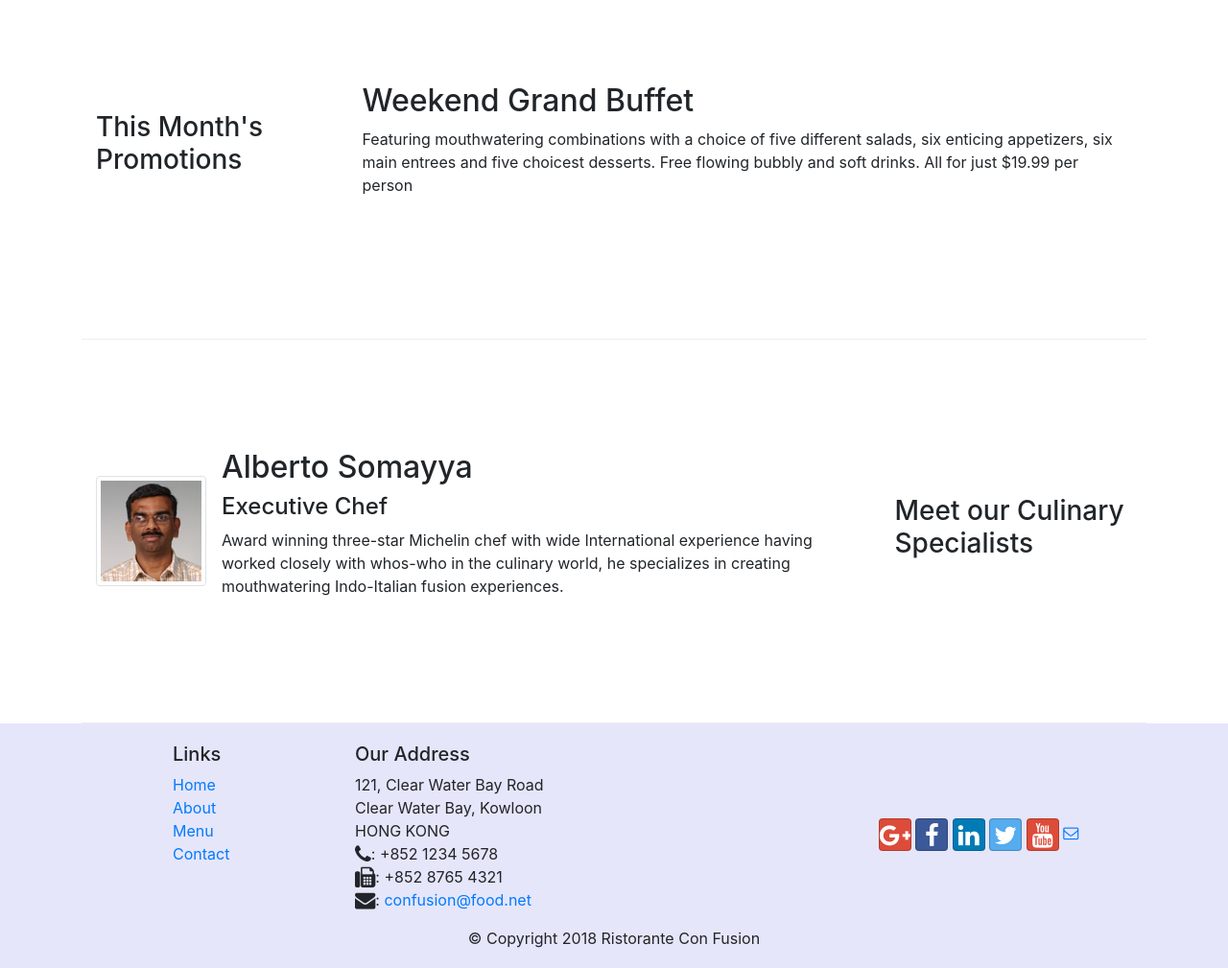
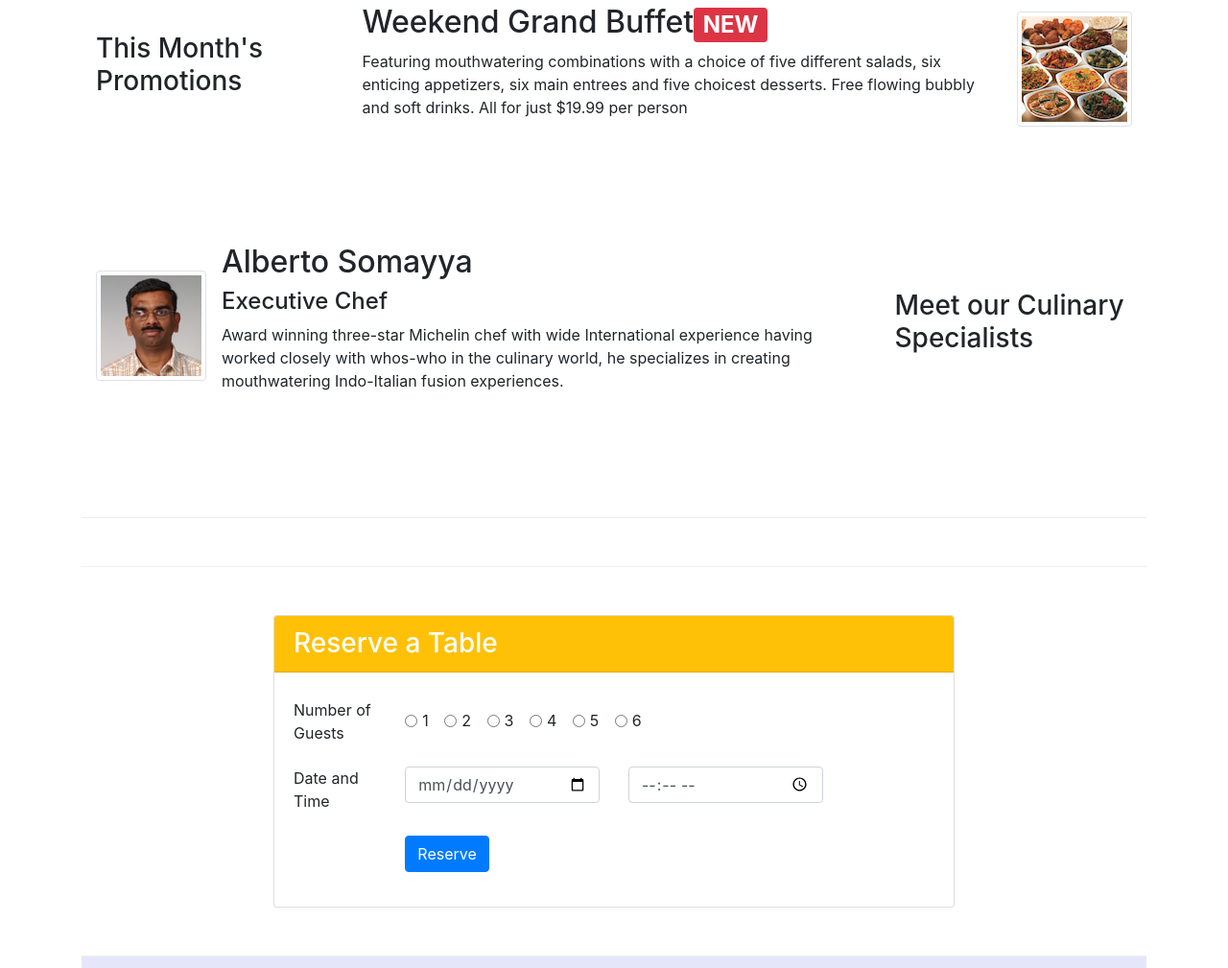
Before and after one commit to dhanashree0107/Bootstrap-course, a website: page index.html in a window 1280 px wide. Shown: the part 780-1789 px from the top of the page at 96% size. Drawn offline with nearby package versions, Linux system fonts and the light colour scheme.

Commit message:
Assignment 2

```diff
--- a/index.html
+++ b/index.html
@@ -39,8 +39,11 @@
                     <h1>Ristorante con Fusion</h1>
                     <p>We take inspiration from the World's best cuisines, and create a unique fusion experience. Our lipsmacking creations will tickle your culinary senses!</p>
                 </div>
-                <div class="col-12 col-sm align-self-center">
+                <div class="col-12 col-sm-3 align-self-center">
                     <img src="img/logo.png" class="img-fluid">
+                </div>
+                <div class="col-12 col-sm-3 text-center align-self-center">
+                    <a href="#reservetable" class="btn btn-sm btn-warning">Reserve Table</a>
                 </div>
             </div>
         </div>
@@ -56,7 +59,7 @@
                     <img class="d-flex mr-3 img-thumbnail align-self-center" src="img/uthappizza.png" alt="uthappizza">
                     <div class="media-body">
                         <h2 class="mt-0">Uthappizza <span class="badge badge-danger">HOT</span><span class="badge badge-pill badge-secondary">$4.99</span></h2>
-                        <p>A unique combination of Indian Uthappam (pancake) and Italian pizza, topped with Cerignola olives, ripe vine cherry tomatoes, Vidalia onion, Guntur chillies and Buffalo Paneer.</p>
+                        <p class="d-none d-sm-block">A unique combination of Indian Uthappam (pancake) and Italian pizza, topped with Cerignola olives, ripe vine cherry tomatoes, Vidalia onion, Guntur chillies and Buffalo Paneer.</p>
                     </div>
                 </div>
 
@@ -69,11 +72,14 @@
                 <h3>This Month's Promotions</h3>
             </div>
             <div class="col-12 col-sm col-md">
-                <h2>Weekend Grand Buffet</h2>
-                <p>Featuring mouthwatering combinations with a choice of five different salads, six enticing appetizers, six main entrees and five choicest desserts. Free flowing bubbly and soft drinks. All for just $19.99 per person </p>
+                <div class="media">
+                    <div class="media-body">
+                        <h2>Weekend Grand Buffet<span class="badge badge-danger">NEW</span></h2>
+                        <p class="d-none d-sm-block">Featuring mouthwatering combinations with a choice of five different salads, six enticing appetizers, six main entrees and five choicest desserts. Free flowing bubbly and soft drinks. All for just $19.99 per person </p>
+                    </div>
+                    <img class="d-flex ml-3 img-thumbnail align-self-center" src="img/buffet.png" alt="buffet">
                 </div>
             </div>
-
             <div class="row row-content align-items-center">
                 <div class="col-12 col-sm-4 order-sm-last col-md-3">
                     <h3>Meet our Culinary Specialists</h3>
@@ -84,8 +90,62 @@
                         <div class="media-body">
                             <h2 class="mt-0">Alberto Somayya</h2>
                             <h4>Executive Chef</h4>
-                        <p>Award winning three-star Michelin chef with wide International experience having worked closely with whos-who in the culinary world, he specializes in creating mouthwatering Indo-Italian fusion experiences. </p>
+                            <p class="d-none d-sm-block">Award winning three-star Michelin chef with wide International experience having worked closely with whos-who in the culinary world, he specializes in creating mouthwatering Indo-Italian fusion experiences. </p>
                         </div>
+                    </div>
+                </div>
+            </div>
+        </div>
+        <div class="row row-content justify-content-center">
+            <div class="col col-sm-8 align-self-center">
+                <div class="card">
+                    <h3 class="card-header bg-warning text-white">Reserve a Table</h3>
+                    <div class="card-body">
+                        <form id="reservetable">
+                            <div class="form-group row align-items-center">
+                                <label class="col-12 col-sm-2 col-form-label">Number of Guests</label>
+                                <div class="col-12 col-sm">
+                                    <div class="form-check form-check-inline">
+                                        <input type="radio" class="form-check-input" id="numberofguest1" name="numberofguest" value="1">
+                                        <label class="form-check-label" for="one_guest_radio">1</label>
+                                    </div>
+                                    <div class="form-check form-check-inline">
+                                        <input type="radio" class="form-check-input" id="numberofguest2" name="numberofguest" value="2">
+                                        <label class="form-check-label" for="two_guest_radio">2</label>
+                                    </div>
+                                    <div class="form-check form-check-inline">
+                                        <input type="radio" class="form-check-input" id="numberofguest3" name="numberofguest" value="3">
+                                        <label class="form-check-label" for="three_guest_radio">3</label>
+                                    </div>
+                                    <div class="form-check form-check-inline">
+                                        <input type="radio" class="form-check-input" id="numberofguest4" name="numberofguest" value="4">
+                                        <label class="form-check-label" for="four_guest_radio">4</label>
+                                    </div>
+                                    <div class="form-check form-check-inline">
+                                        <input type="radio" class="form-check-input" id="numberofguest5" name="numberofguest" value="5">
+                                        <label class="form-check-label" for="five_guest_radio">5</label>
+                                    </div>
+                                    <div class="form-check form-check-inline">
+                                        <input type="radio" class="form-check-input" id="numberofguest6" name="numberofguest" value="6">
+                                        <label class="form-check-label" for="six_guest_radio">6</label>
+                                    </div>
+                                </div>
+                            </div>
+                            <div class="form-group row">
+                                <label class="col-12 col-sm-2">Date and Time</label>
+                                <div class="col-12 col-sm-4">
+                                    <input type="date" class="form-control" id="date" placeholder="Date">
+                                </div>
+                                <div class="col-12 col-sm-4">
+                                    <input type="time" class="form-control" id="time" placeholder="Time">
+                                </div>
+                            </div>
+                            <div class="form-group row">
+                                <div class="col offset-0 offset-sm-2">
+                                    <button type="submit" class="btn btn-primary">Reserve</button>
+                                </div>
+                            </div>
+                        </form>
                     </div>
                 </div>
             </div>
```
Lines whose indentation alone changed are shown as unchanged.
